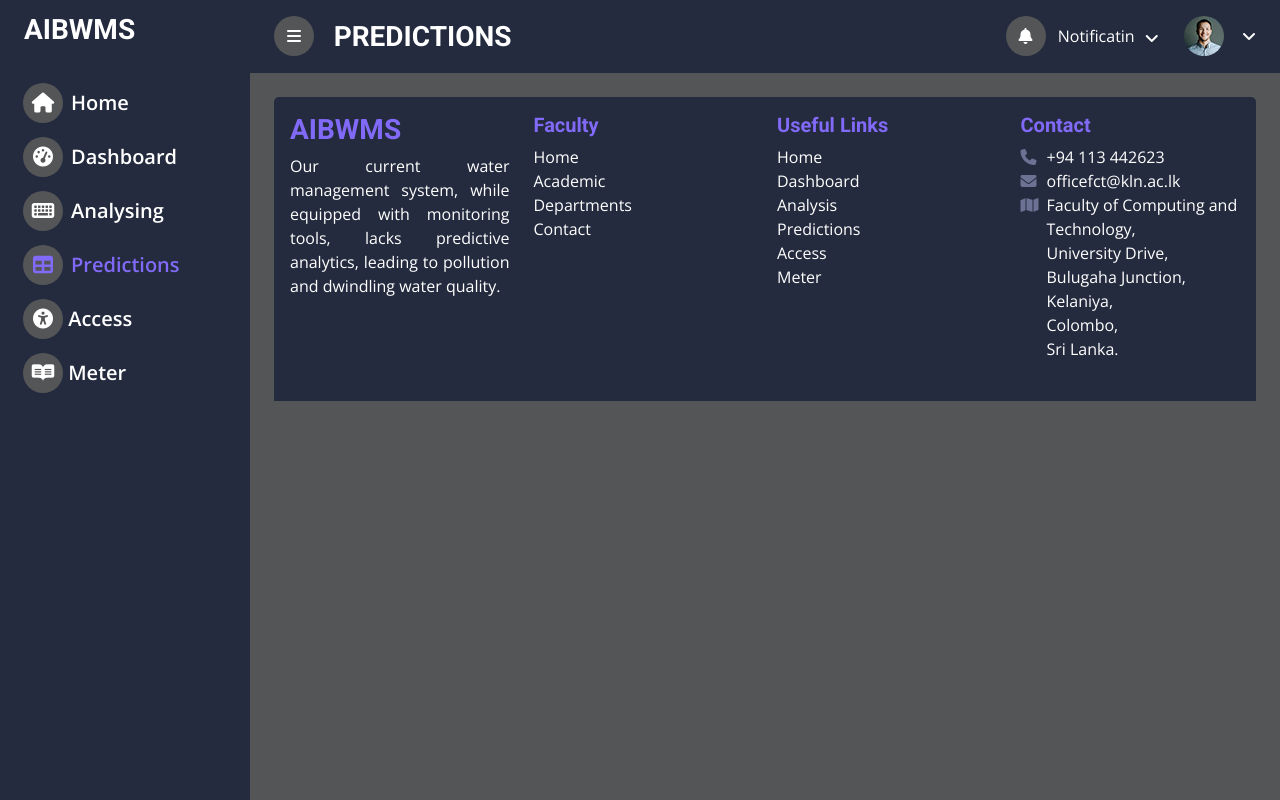
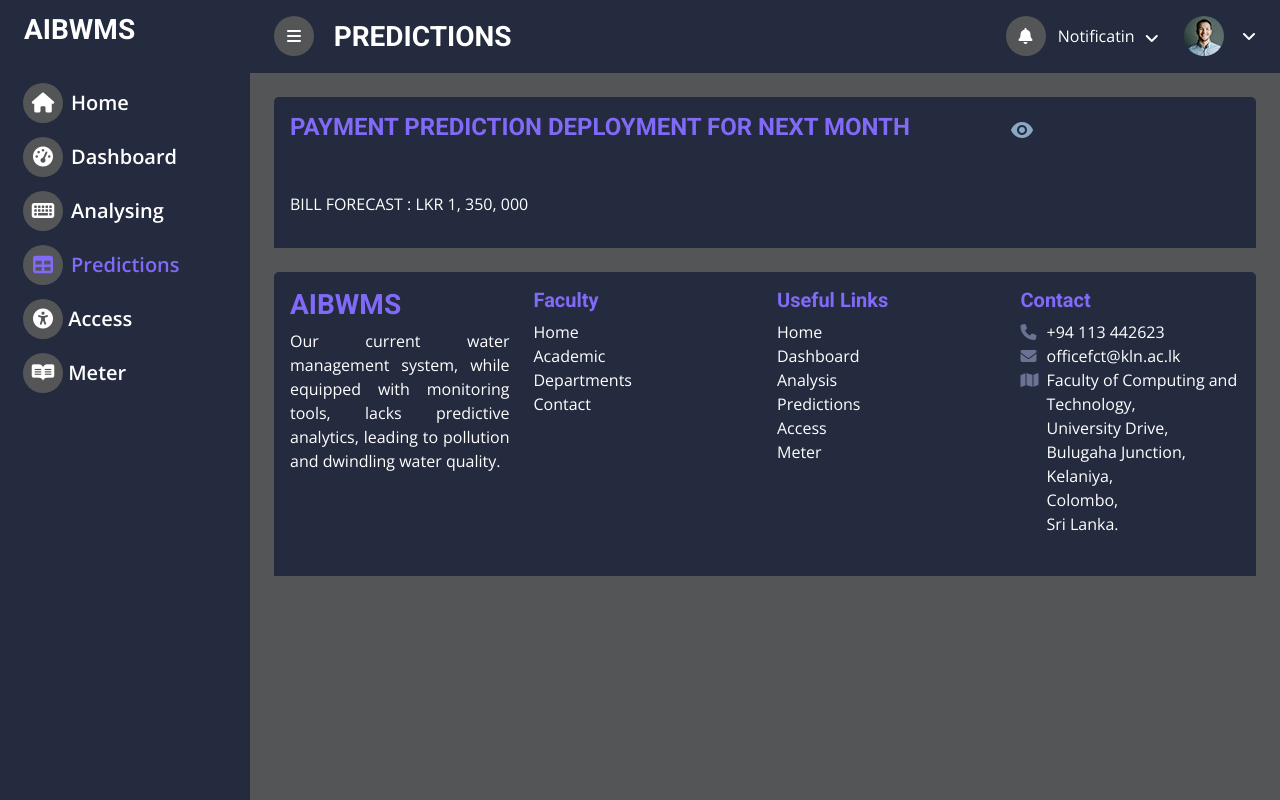
Before and after one commit to Apeksha-P/AI-Based-Water-Management-System, a Flask app: page /predictionsAdmin in a window 1280 px wide. Run offline with Flask 3, Linux system fonts and the light colour scheme; some libraries are stand-ins or nearby versions.

Commit message:
Update Prediction

```diff
--- a/app.py
+++ b/app.py
@@ -20,7 +20,7 @@ mail = Mail(app)
 
 
 # Database configurations
-app.config['SQLALCHEMY_DATABASE_URI'] = 'mysql://root:@localhost/reg'
+app.config['SQLALCHEMY_DATABASE_URI'] = 'mysql://:root@localhost/reg'
 app.config['SQLALCHEMY_TRACK_MODIFICATIONS'] = False
 
 db = SQLAlchemy(app)
--- a/templates/predictionsAdmin.html
+++ b/templates/predictionsAdmin.html
@@ -95,6 +95,92 @@
         <!-- Navbar End -->
         <!-- Add Your items Here -->
 
+
+        <!--Bill Calculation-->
+        <!--Section-->
+
+        <footer class="container-fluid pt-4 px-4">
+            <div class="bg-secondary rounded-top p-3">
+                <div>
+                    <div style="display: flex;">
+
+                        <h4 style="color: #826af9">
+                            PAYMENT PREDICTION DEPLOYMENT FOR NEXT MONTH
+                        </h4>
+                        <img
+
+                                src="../static/img/icons8-view-24.png"
+                                style="width: auto; padding-bottom: 50px; padding-left: 100px; padding-top: 5px; padding-right: 5px; cursor: pointer; "
+                                alt=""
+                                class="image"   onclick="viewBillPredict();"             />
+
+
+                    </div>
+
+                    <div id="table-container" style="margin-top: 0;">
+
+                        <table id="table"  class="table"   style="display: none;">
+                            <thead class="thead-dark" style="opacity: calc(1.5); color: #8080a6;">
+                            <tr>
+                                <th scope="col">No. of units</th>
+                                <th scope="col">Usage Charge
+                                    (Rs./ Unit)</th>
+                                <th scope="col">No. of Unit(s)</th>
+                                <th scope="col">Column Header</th>
+                            </tr>
+                            </thead>
+                            <tbody>
+                            <tr>
+                                <th scope="row">00 - 05</th>
+                                <td>20</td>
+                                <td>5</td>
+                                <td>456</td>
+                            </tr>
+                            <tr>
+                                <th scope="row">06-10</th>
+                                <td>34</td>
+                                <td>5</td>
+                                <td>135</td>
+                            </tr>
+                            <tr>
+                                <th scope="row">11-15</th>
+                                <td>32</td>
+                                <td>5</td>
+                                <td>344</td>
+                            </tr>
+                            <tr>
+                                <th scope="row">16-20</th>
+                                <td>56</td>
+                                <td>5</td>
+                                <td>569</td>
+                            </tr>
+                            <tr>
+                                <th colspan="3">Monthly service charge applicable for 24 units </th>
+                                <td>3</td>
+                            </tr><tr>
+                                <th colspan="3"> VAT (15%) </th>
+                                <td>1443</td>
+                            </tr><tr>
+                                <th colspan="3"> Total before Tax
+                                </th>
+                                <td>1678</td>
+                            </tr>
+                            </tbody>
+                        </table>
+
+
+                    </div>
+                    <p style="text-align: justify; color: #fff">
+                        BILL FORECAST : LKR 1, 350, 000
+                    </p>
+                </div>
+            </div>
+        </footer>
+        <!-- Section End -->
+        <!--End Bill Calculaticon-->
+
+
+
         <!-- Footer Start -->
         <footer class="container-fluid pt-4 px-4">
             <div class="bg-secondary rounded-top p-3">
@@ -161,6 +247,16 @@
 
 <!-- Template Javascript -->
 <script src="{{ url_for('static', filename='js/main.js') }}"></script>
+<script>
+function viewBillPredict(){
+
+if (document.getElementById("table").style.display === "block")
+document.getElementById("table").style.display="none";
+else
+document.getElementById("table").style.display="block";
+
+}
+</script>
 </body>
 
 </html>
```
Also changed, not shown: static/img/icons8-view-24.png (added).
